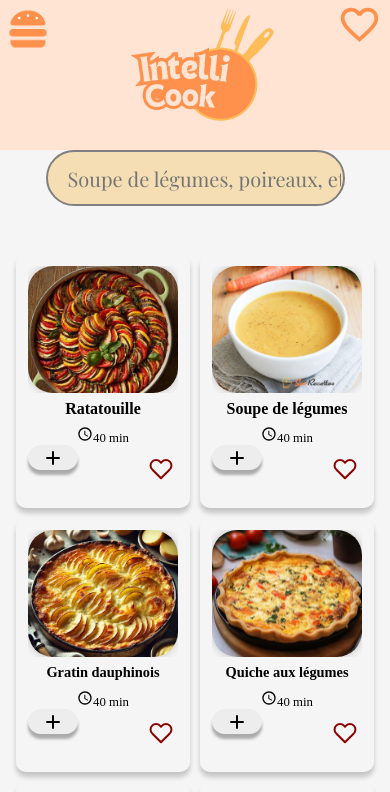
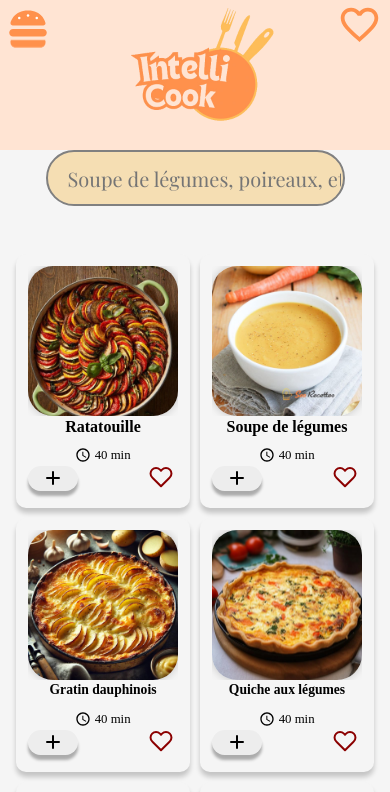
Before and after one commit to JuliePlagias/Brief-IntelliCook, a React (Create React App) app: page / in a window 390 px wide. Shown: the top 792 px of the page. Built offline with nearby package versions, Linux system fonts and the light colour scheme; a web font is replaced by a local one.

Commit message:
style: fix Card add button too high

```diff
--- a/src/styles/components/_recipes.scss
+++ b/src/styles/components/_recipes.scss
@@ -25,8 +25,12 @@
         position: relative;
         overflow: hidden;
         &:before {
-          background: linear-gradient(to right, fade_out(white, 1) 0%, fade_out(white, 0.8) 100%);
-          content: "";
+          background: linear-gradient(
+            to right,
+            fade_out(white, 1) 0%,
+            fade_out(white, 0.8) 100%
+          );
+          content: '';
           display: block;
           position: absolute;
           top: 0;
@@ -36,7 +40,8 @@
           transform: skew(-25deg);
           z-index: 1;
         }
-        &:hover:before, &:focus:before {
+        &:hover:before,
+        &:focus:before {
           animation: shine 1.5s;
         }
         @keyframes shine {
@@ -54,21 +59,28 @@
         }
       }
       &__name {
-        margin: 0.5rem auto;
+        text-align: center;
+        margin: 0.2rem auto 0;
         font-weight: bold;
         height: 20px;
         &--small {
-          font-size: 0.9rem;
+          font-size: 0.85rem;
         }
       }
       &__time {
-        margin: auto;
+        margin: 0.5rem auto 0;
         font-size: 0.8rem;
+        display: flex;
+        align-items: center;
+        svg {
+          margin-right: 0.2rem;
+        }
       }
       &__buttons {
         display: flex;
         justify-content: space-between;
-        height: 60px;
+        align-items: center;
+        height: 30px;
         &-add {
           width: 50px;
           height: 25px;
--- a/src/styles/main.css
+++ b/src/styles/main.css
@@ -220,21 +220,28 @@ body {
     box-shadow: 0 0 10px rgba(0, 0, 0, 0.2);
   }
   .recipes .recipeCard__name {
-    margin: 0.5rem auto;
+    text-align: center;
+    margin: 0.2rem auto 0;
     font-weight: bold;
     height: 20px;
   }
   .recipes .recipeCard__name--small {
-    font-size: 0.9rem;
+    font-size: 0.85rem;
   }
   .recipes .recipeCard__time {
-    margin: auto;
+    margin: 0.5rem auto 0;
     font-size: 0.8rem;
+    display: flex;
+    align-items: center;
+  }
+  .recipes .recipeCard__time svg {
+    margin-right: 0.2rem;
   }
   .recipes .recipeCard__buttons {
     display: flex;
     justify-content: space-between;
-    height: 60px;
+    align-items: center;
+    height: 30px;
   }
   .recipes .recipeCard__buttons-add {
     width: 50px;
```
Also changed, not shown: 1 other file (tests, documents, lock files or other folders).
